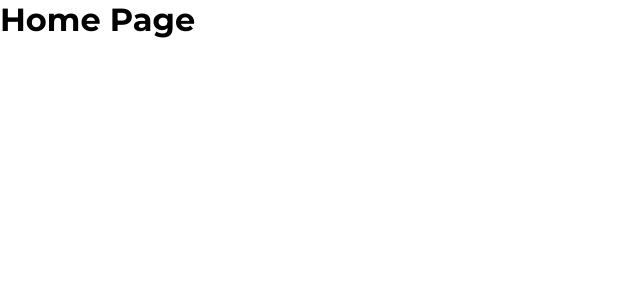
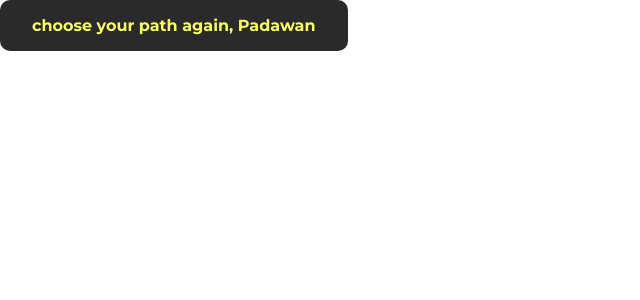
Before and after one commit to wellingtondw/ic, a React (Vite) app: page / in a window 1280 px wide. Shown: the top 300 px of the page, without its empty margins (0-640 px from the left). Built offline with nearby package versions, Linux system fonts and the light colour scheme.

Commit message:
create Button and Spinner components

```diff
--- a/package.json
+++ b/package.json
@@ -10,6 +10,7 @@
     "test:watch": "jest --watch --maxWorkers=25%"
   },
   "dependencies": {
+    "polished": "^4.1.3",
     "react": "^17.0.0",
     "react-dom": "^17.0.0",
     "react-router-dom": "^6.0.1",
--- /dev/null
+++ b/src/components/Button/index.tsx
@@ -0,0 +1,39 @@
+import React, {
+  ButtonHTMLAttributes
+} from 'react'
+
+import { Spinner, SpinnerProps } from '../Spinner'
+
+import * as S from './styles'
+
+export type ButtonTypes =
+  | ButtonHTMLAttributes<HTMLButtonElement>
+
+type SpinnerVariantProps = SpinnerProps['variant']
+
+export type ButtonProps = {
+  children: React.ReactNode
+  variant?: 'primary' | 'dark' | 'light'
+  loading?: boolean
+  spinnerVariant?: SpinnerVariantProps
+} & ButtonTypes
+
+const Button = ({
+    children,
+    variant = 'primary',
+    spinnerVariant = 'primary',
+    loading = false,
+    ...rest
+  }: ButtonProps) => (
+  <S.Wrapper variant={variant} {...rest}>
+    {loading && (
+      <Spinner variant={spinnerVariant}/>
+    )}
+
+    <S.Content isLoading={loading}>
+      {children}
+    </S.Content>
+  </S.Wrapper>
+)
+
+export default Button
--- /dev/null
+++ b/src/components/Button/styles.ts
@@ -0,0 +1,68 @@
+import styled, { css, DefaultTheme } from 'styled-components'
+import { darken } from 'polished';
+import { Spinner } from '../Spinner/styles'
+
+import { ButtonProps } from '.'
+
+type WrapperProps =  Pick<ButtonProps, 'variant'>
+
+const wrapperModifiers = {
+  primary:  (theme: DefaultTheme) => css`
+    background: ${theme.colors.primary};
+    color: ${theme.colors.white};
+
+    &:hover:not(:disabled) {
+      background: ${darken(0.03, theme.colors.primary)};
+    }
+  `,
+  dark: (theme: DefaultTheme) => css`
+    background: ${theme.colors.black};
+    color: ${theme.colors.yellow};
+
+    &:hover:not(:disabled) {
+      background: ${darken(0.03, theme.colors.black)};
+    }
+  `,
+  light: (theme: DefaultTheme) => css`
+    background: ${theme.colors.white};
+    color: ${theme.colors.black};
+
+    &:hover:not(:disabled) {
+      background: ${darken(0.03, theme.colors.white)};
+    }
+  `
+}
+
+export const Wrapper = styled.button<WrapperProps>`
+  ${({ theme, variant }) => css`
+    display: flex;
+    align-items: center;
+    justify-content: center;
+    padding: ${theme.spacings.xsmall} ${theme.spacings.medium};
+    font-weight: bold;
+    border: 0;
+    border-radius: ${theme.border.radius};
+    position: relative;
+    transition: background-color ${theme.transition.fast};
+
+    ${Spinner} {
+      position: absolute;
+    }
+
+    &:disabled {
+      opacity: 0.5;
+      cursor: not-allowed;
+    }
+
+    ${!!variant && wrapperModifiers[variant](theme)}
+`}
+`
+type ContentProps = {
+  isLoading?: boolean
+}
+
+export const Content = styled.div<ContentProps>`
+  ${({ isLoading }) => css`
+    visibility: ${isLoading ? 'hidden' : 'visible'};
+  `}
+`
--- /dev/null
+++ b/src/components/Spinner/index.tsx
@@ -0,0 +1,9 @@
+import * as S from './styles'
+
+export type SpinnerProps = {
+  variant?: 'primary' | 'secondary'
+}
+
+export const Spinner = ({ variant = 'primary' }: SpinnerProps) => {
+  return <S.Spinner variant={variant} />
+}
--- /dev/null
+++ b/src/components/Spinner/styles.ts
@@ -0,0 +1,40 @@
+import styled, { css, DefaultTheme, keyframes } from "styled-components";
+import { darken } from 'polished'
+import { SpinnerProps } from ".";
+
+const rotate360 = keyframes`
+  from {
+    transform: rotate(0deg);
+  }
+  to {
+    transform: rotate(360deg);
+  }
+`;
+
+const spinnerModifiers = {
+  primary: (theme: DefaultTheme) => css`
+    border-top: 1px solid ${theme.colors.white};
+    border-right: 1px solid ${theme.colors.white};
+    border-bottom: 1px solid ${theme.colors.white};
+    border-left: 2px solid ${theme.colors.primary};
+  `,
+  secondary: (theme: DefaultTheme) => css`
+    border-top: 1px solid ${theme.colors.primary};
+    border-right: 1px solid ${theme.colors.primary};
+    border-bottom: 1px solid ${theme.colors.primary};
+    border-left: 2px solid ${darken(0.2, theme.colors.primary)};
+  `
+}
+
+export const Spinner = styled.div<SpinnerProps>`
+  ${({ theme, variant }) => css`
+    animation: ${rotate360} 1s linear infinite;
+    transform: translateZ(0);
+    background: transparent;
+    width: ${theme.font.sizes.medium};
+    height: ${theme.font.sizes.medium};
+    border-radius: 50%;
+
+    ${!!variant && spinnerModifiers[variant](theme)}
+  `}
+`;
--- a/src/pages/Home/index.tsx
+++ b/src/pages/Home/index.tsx
@@ -1,4 +1,7 @@
+import Button from "../../components/Button"
 
 export const Home = () => {
-  return <h1>Home Page</h1>
+  return (
+    <Button variant="dark">choose your path again, Padawan</Button>
+  )
 }
--- a/src/styles/global.ts
+++ b/src/styles/global.ts
@@ -17,9 +17,13 @@ export const GlobalStyles = createGlobalStyle`
   }
 
   ${({ theme }) => css`
-    body {
+    body, input, button {
       font-family: ${theme.font.main.family};
       font-size: ${theme.font.sizes.normal};
     }
   `}
+
+  button {
+    cursor: pointer;
+  }
 `
```
Also changed, not shown: src/components/Main/index.tsx (deleted, +0 -7 lines), src/components/Main/styles.ts (deleted, +0 -8 lines), src/components/Main/test.tsx (deleted, +0 -15 lines), src/components/Button/test.tsx (added), 2 other files (tests, documents, lock files or other folders).
